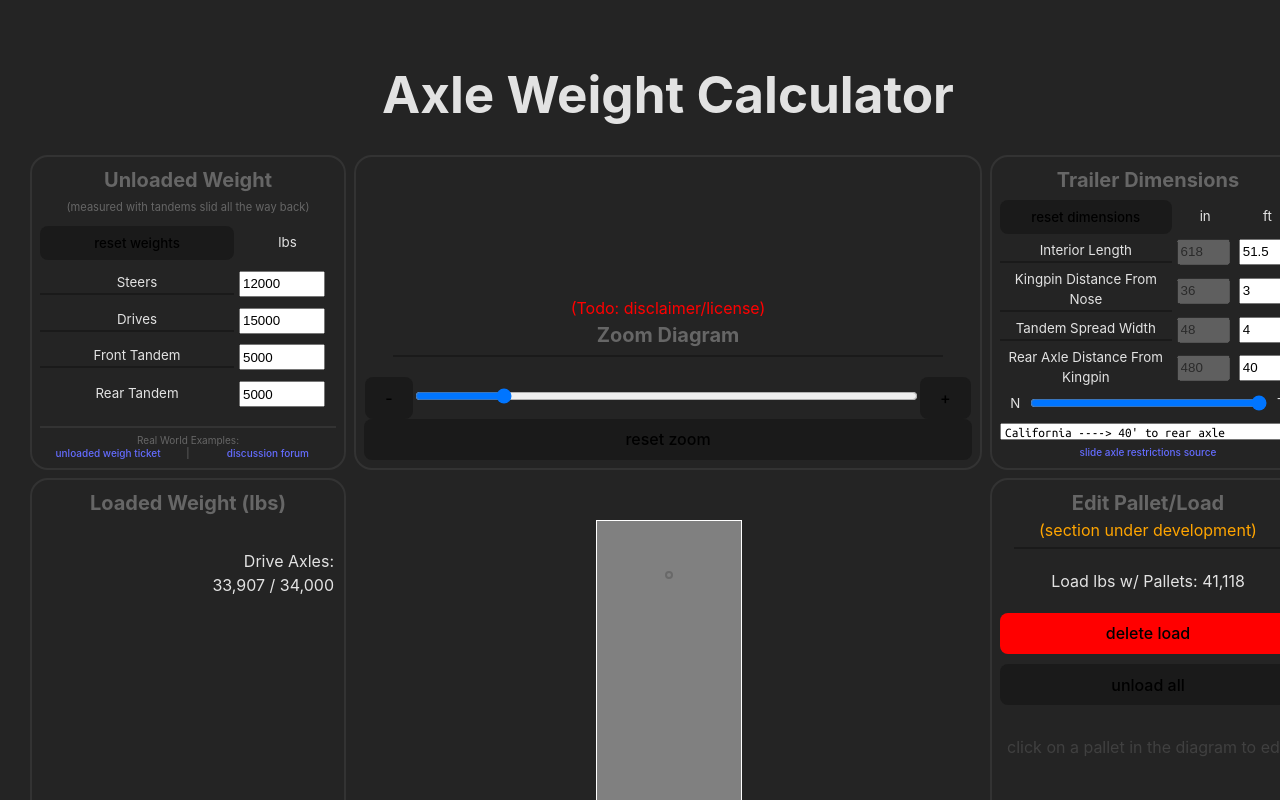
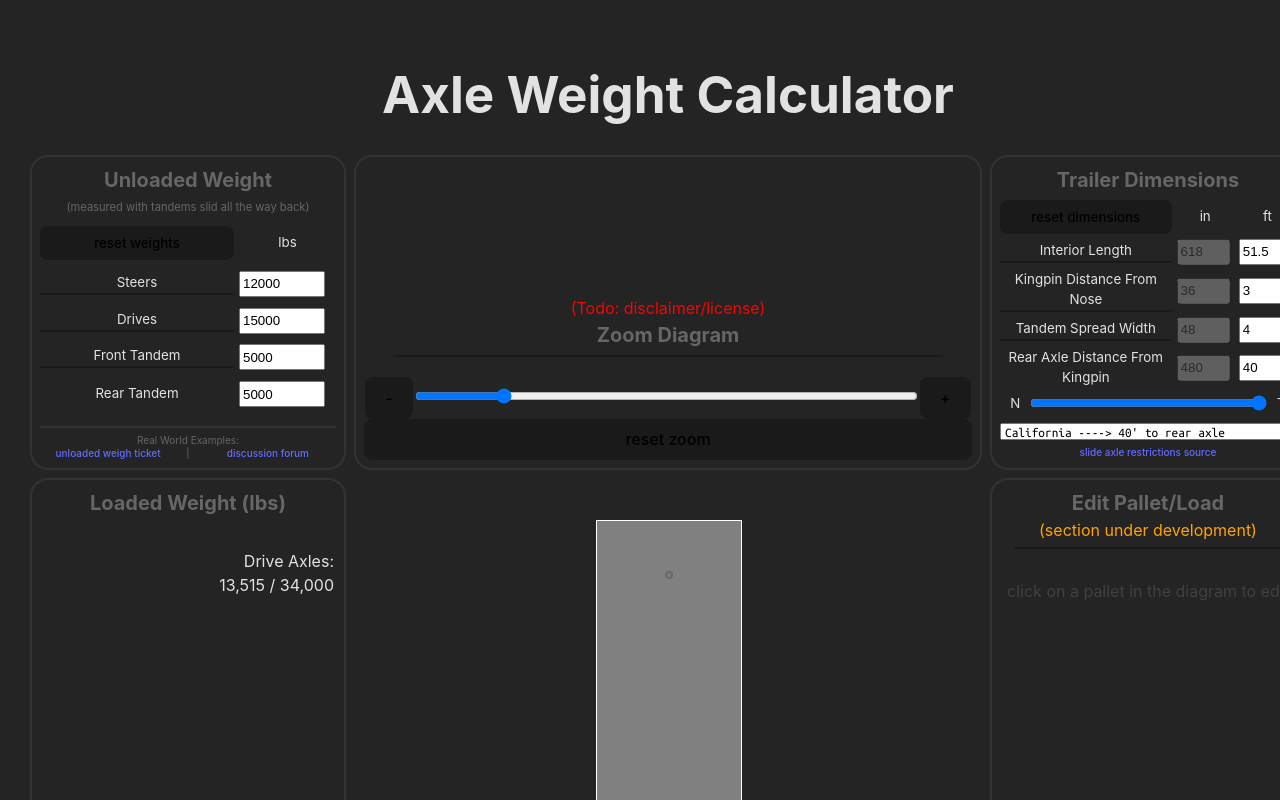
Before and after one commit to PTLux1517/axle-weight-calculator, a React (Vite) app: page / in a window 1280 px wide. Shown: the top 800 px of the page. Built offline with nearby package versions, Linux system fonts and the light colour scheme.

Commit message:
in progress

```diff
--- a/src/App.tsx
+++ b/src/App.tsx
@@ -325,7 +325,7 @@ function App() {
    const selectionColor1 = "darkgoldenrod"
    const selectionColor2 = "darkcyan"
 
-   const defaultTrailer:Trailer&Load = toscaTest
+   const defaultTrailer:Trailer&Load = emptyTrailer
    const defaultState:State = State.CA
    const defaultRearAxleType:RearAxleTypeCapacity = RearAxleTypeCapacity.Tandem
    const defaultUnloadedWeights:AxleWeights = {
--- a/src/sampleTrailers.ts
+++ b/src/sampleTrailers.ts
@@ -1,4 +1,4 @@
-import {Load,LoadTemplate,Named,O,P,RO,Trailer} from './types.ts';
+import {Load,Named,O,P,Trailer} from './types.ts';
 import {toInches,toLoad} from "./calculations.ts";
 
 /* measurements according to https://tprimelogistics.com/wp-content/uploads/2019/04/53-air-ride-roll-door-1.jpg */
```
